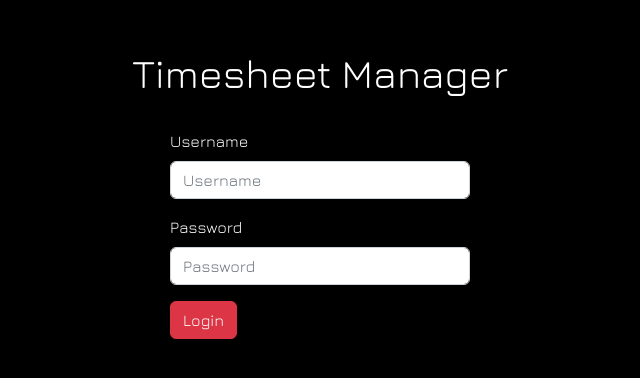
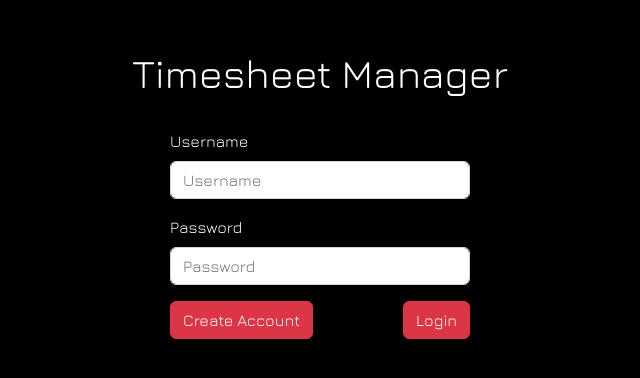
Before and after one commit to Sfzmango/accrualify-assessment-timesheet, a React (Create React App) app in the folder client/: page / in a window 1280 px wide. Shown: the part 218-596 px from the top of the page, without its empty margins (320-960 px from the left). Built offline with nearby package versions, Linux system fonts and the light colour scheme.

Commit message:
add signup button +functionality to the login page

```diff
--- a/client/src/pages/Login.js
+++ b/client/src/pages/Login.js
@@ -10,7 +10,7 @@ export default function Login() {
     const [formState, setFormState] = useState({ username: '', password: '' });
 
     const [login, { error }] = useMutation(LOGIN);
-    const [signup, { err, data }] = useMutation(ADD_USER);
+    const [addUser, { err, data }] = useMutation(ADD_USER);
 
     // create a handler for when the login button is clicked
     const handleLogin = async (event) => {
@@ -61,6 +61,55 @@ export default function Login() {
         };
     };
 
+    // create a handler for when the signup button is clicked
+    const handleSignup = async (event) => {
+        event.preventDefault();
+
+        // checks to see if the text boxes are populated and if not, display a warning. if it gets populated, then delete the warning
+        if (!document.querySelector("#username").value) {
+            const failText = `<p style="color:red">Please input a username</p>`;
+            document.querySelector("#root > div > div > form > div:nth-child(1)").append(document.createElement("p"));
+            document.querySelector("#root > div > div > form > div:nth-child(1) > p").innerHTML = failText;
+        }
+        else if (document.querySelector("#root > div > div > form > div:nth-child(1) > p") && document.querySelector("#username").value) {
+            document.querySelector("#root > div > div > form > div:nth-child(1) > p").remove();
+        }
+
+        if (!document.querySelector("#password").value) {
+            const failText = `<p style="color:red">Please input a password</p>`;
+            document.querySelector("#root > div > div > form > div:nth-child(2)").append(document.createElement("p"));
+            document.querySelector("#root > div > div > form > div:nth-child(2) > p").innerHTML = failText;
+        }
+        else if (document.querySelector("#root > div > div > form > div:nth-child(2) > p") && document.querySelector("#password").value) {
+            document.querySelector("#root > div > div > form > div:nth-child(2) > p").remove();
+        }
+
+        // uses the data in our formstate to check if the user can be authenticated
+        try {
+
+            console.log('Submitted formState: ', formState);
+
+            const { data } = await addUser({
+                variables: { username: formState.username, password: formState.password },
+            });
+
+            const token = data.addUser.token;
+            const decodeToken = decode(token);
+            const userId = decodeToken.data._id;
+            Auth.login(token, userId);
+        }
+
+        catch (e) {
+            // on incorrect login, we append a line of text saying the user login failed
+            console.log("Signup Failed!")
+            if (!document.querySelector("#root > div > div > form > p")) {
+                const failText = `<p style="color:red">Signup Failed</p>`;
+                document.querySelector("#root > div > div > form").lastChild.before(document.createElement("p"));
+                document.querySelector("#root > div > div > form > p").innerHTML = failText;
+            }
+        };
+    };
+
     // update the formstate whenever there is a change in the input
     const handleChange = (event) => {
         const { name, value } = event.target;
@@ -80,6 +129,7 @@ export default function Login() {
                     <input type='password' name='password' className='form-control' id='password' placeholder='Password' onChange={handleChange} />
                 </div>
                 <div style={{ display: 'flex', justifyContent: 'space-between' }}>
+                    <button className='btn btn-danger' onClick={handleSignup}>Create Account</button>
                     <button className='btn btn-danger' onClick={handleLogin}>Login</button>
                 </div>
             </form>
```
